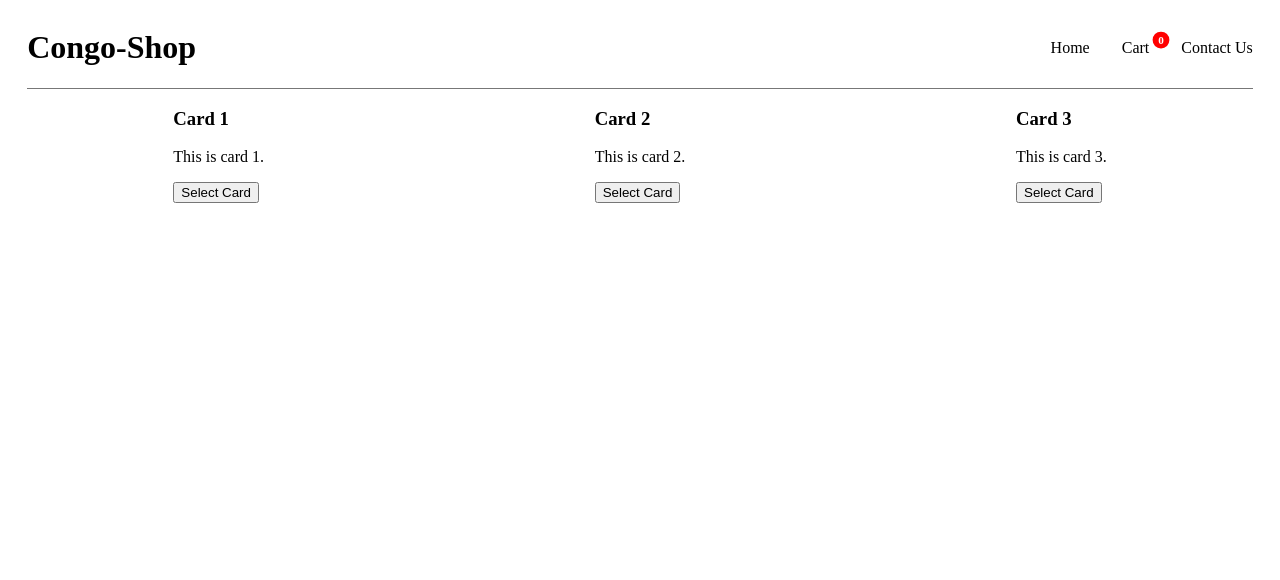
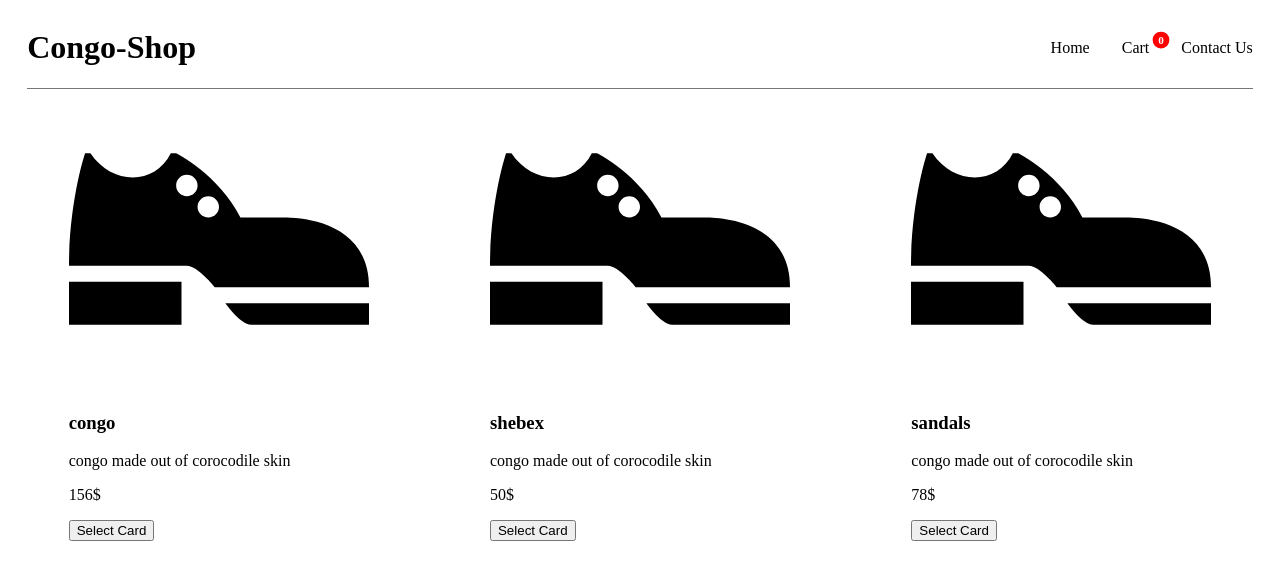
Before and after one commit to kaleabd/dynamic-cart, a React (Vite) app: page / in a window 1280 px wide. Shown: the top 580 px of the page. Built offline with nearby package versions, Linux system fonts and the light colour scheme.

Commit message:
fixed the components of the cards in all files

```diff
--- a/src/App.tsx
+++ b/src/App.tsx
@@ -1,4 +1,5 @@
 import './App.css'
+import { Shoes } from './assets/Shoes';
 import CardList from './components/CardList';
 import { Navbar } from './components/Navbar';
 
@@ -6,19 +7,26 @@ function App() {
   const cards = [
     {
       id: 1,
-      title: 'Card 1',
-      description: 'This is card 1.',
+      title: "congo",
+      description: "congo made out of corocodile skin",
+      image: <Shoes />, // as this is svg files
+      price: 156,
     },
     {
       id: 2,
-      title: 'Card 2',
-      description: 'This is card 2.',
+      title: "shebex",
+      description: "congo made out of corocodile skin",
+      image: <Shoes />, // as this is svg files
+      price: 50,
     },
     {
       id: 3,
-      title: 'Card 3',
-      description: 'This is card 3.',
+      title: "sandals",
+      description: "congo made out of corocodile skin",
+      image: <Shoes />, // as this is svg files
+      price: 78,
     },
+
   ];
 
   return (
--- /dev/null
+++ b/src/assets/Shoes.tsx
@@ -0,0 +1,25 @@
+export const Shoes = () => {
+    return(
+        <div>
+            <svg
+                width="100%"
+                height="100%"
+                viewBox="0 0 14 14"
+                id="svg2">
+                <defs
+                    id="defs6" />
+                <rect
+                    width="14"
+                    height="14"
+                    x="0"
+                    y="0"
+                    id="canvas"
+                    style={{"fill":"none","stroke":"none","visibility":"hidden"}} />
+                <path
+                    d="M 0.75,3 C 0.75,3 0,5.25 0,8.25 l 5.5,0 c 0.5,0 1.306389,1 1.3,1 l 7.2,0 C 14,6.25 11,6 10,6 L 8,6 C 7,4 5,3 5,3 L 4.75,3 C 4,4.508412 2.016472,4.508412 1,3 z M 5.5,4 C 5.776142,4 6,4.2238577 6,4.5 6,4.7761423 5.776142,5 5.5,5 5.223858,5 5,4.7761423 5,4.5 5,4.2238577 5.223858,4 5.5,4 z m 1,1 C 6.776142,5 7,5.2238577 7,5.5 7,5.7761423 6.776142,6 6.5,6 6.223858,6 6,5.7761423 6,5.5 6,5.2238577 6.223858,5 6.5,5 z M 0,9 l 0,2 5.25,0 0,-2 z m 7.3,1 c 0,0 0.7,1 1.2,1 l 5.5,0 0,-1 z"
+                    id="shoes"
+                    style={{"fill":"#000000","stroke":"none"}} />
+                </svg>
+        </div>
+    )
+}
--- a/src/components/CardList.tsx
+++ b/src/components/CardList.tsx
@@ -3,10 +3,12 @@ import './CardLits.css'
 import { PopWindow } from "./PopWindow";
 
 export type CardProps = {
-  id: number;
-  title: string;
-  description: string;
-};
+  id: number,
+  title: string,
+  description: string
+  image: React.ReactNode, // as this is svg files
+  price: number,
+}
 
 type Props = {
   cards: CardProps[];
@@ -21,7 +23,9 @@ const CardList = ({ cards }: Props) => {
     setSelectedCard({
         id: card.id,
         title: card.title,
-        description: card.description
+        description: card.description,
+        image: card.image,
+        price: card.price,
     })
     setShowModule(true);
   };
@@ -35,9 +39,11 @@ const CardList = ({ cards }: Props) => {
         <div className='main-container'>
             {cards.map((card) => (
                 <div key={card.id}>
-                <h3>{card.title}</h3>
-                <p>{card.description}</p>
-                <button onClick={() => handleCardClick(card)}>Select Card</button>
+                  {card.image}
+                  <h3>{card.title}</h3>
+                  <p>{card.description}</p>
+                  <p>{card.price}$</p>
+                  <button onClick={() => handleCardClick(card)}>Select Card</button>
                 </div>
             ))}
         </div>
--- a/src/components/PopWindow.css
+++ b/src/components/PopWindow.css
@@ -5,8 +5,8 @@
 .module-container{
     display: grid;
     grid-template-columns: 1fr 1fr;
-    place-items: center;
-    gap: 3rem;
+    gap: 15%;
+
 }
 .red{
     width: 30px;
--- a/src/components/PopWindow.tsx
+++ b/src/components/PopWindow.tsx
@@ -2,7 +2,6 @@ import { useState } from "react";
 import { CardProps } from "./CardList";
 import './PopWindow.css'
 import { useCardStore } from "../store/UseCardStore";
-import Icon from '../assets/react.svg'
 
 type Props = {
     cardProps: CardProps;
@@ -21,9 +20,11 @@ type Props = {
     }
     const handleCart = () => {
         addCarts({
-          id: cardProps.id,
-          title: cardProps.title,
-          description: cardProps.description
+            id: cardProps.id,
+            title: cardProps.title,
+            description: cardProps.description,
+            image: cardProps.image,
+            price: cardProps.price,
         });
         data();
       };
@@ -33,8 +34,8 @@ type Props = {
             <div className="module-container">
                 <div className="left-container">
                     <h2 className="title">{cardProps?.title}</h2>
-                    <img src={Icon} alt="react logo" />
-                    <h2>Price <span className="title">230$</span></h2>
+                    {cardProps?.image}
+                    <h2>Price <span className="title">{cardProps.price}$</span></h2>
                 </div>
                 <div className="right-containter">
                     <div>
```
Also changed, not shown: src/note.txt (added).
